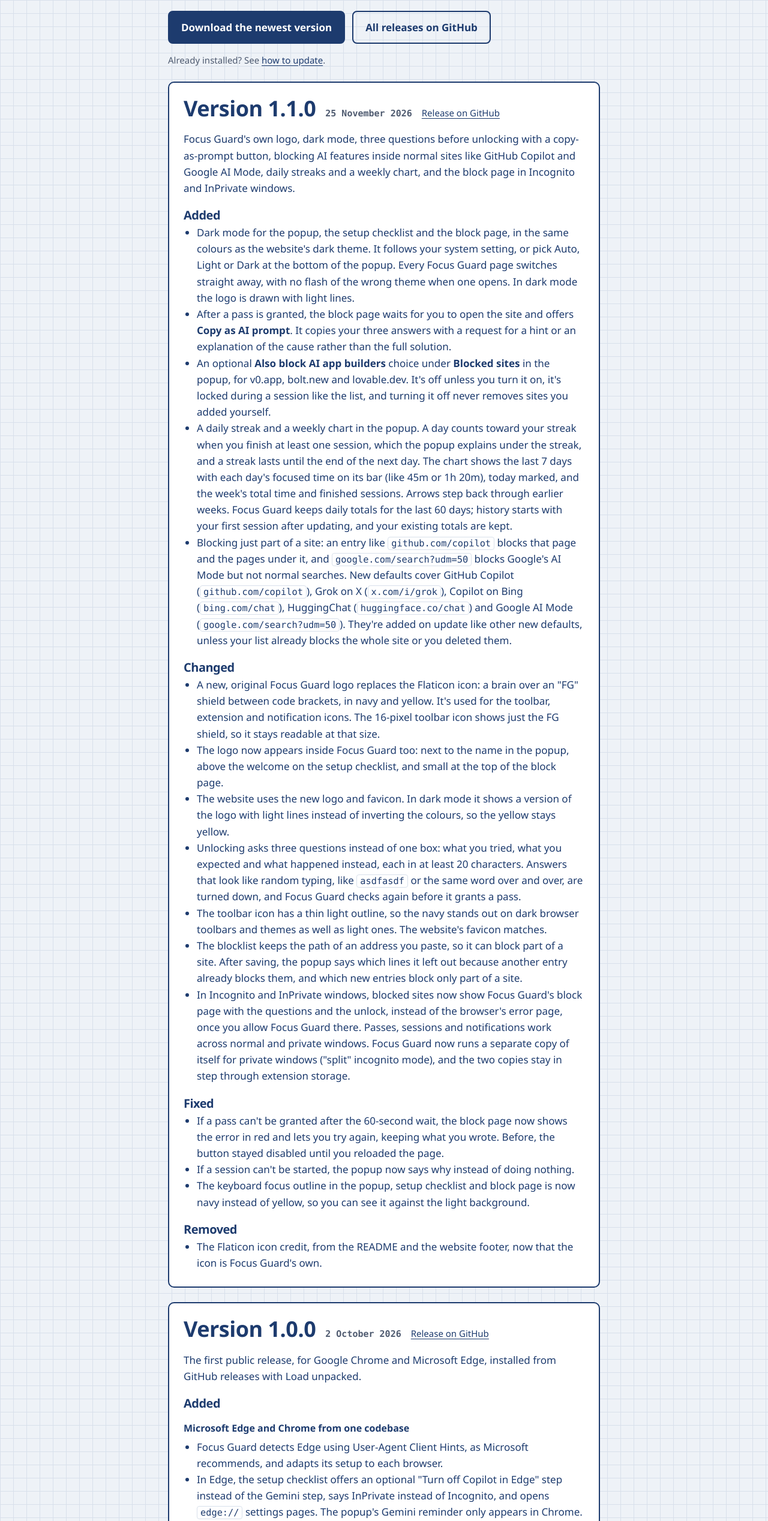
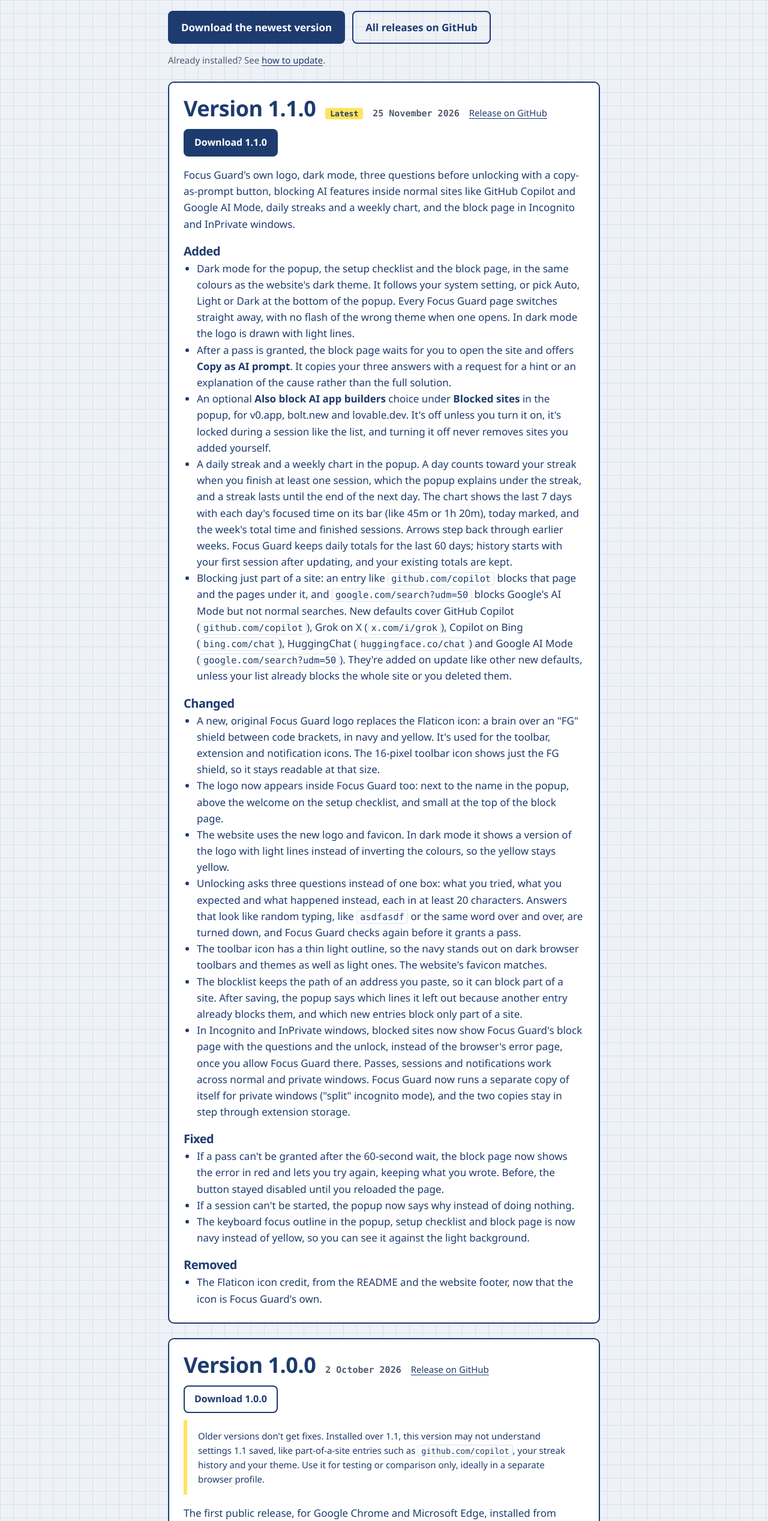
Before and after one commit to rishi555123/focus-guard, a browser extension: page site/releases.html in a window 1280 px wide. Shown: the part 264-2800 px from the top of the page at 60% size. Drawn offline with Linux system fonts and the light colour scheme.

Commit message:
Let visitors download every version from the releases page
Each version on site/releases.html gets a download button for its own
release asset, releases/download/vX.Y.Z/focus-guard-X.Y.Z.zip (both
releases have one, checked with gh). The newest is marked Latest with a
solid button; older ones get an outlined button and a note that they
don't get fixes and may not understand settings 1.1 saved (part-of-a-site
entries, streak history, theme), so they're for testing or comparison.
"Download the newest version" and "All releases on GitHub" stay at the
top, and the site's main download buttons still use
releases/latest/download/focus-guard.zip.

A site test checks every released version in CHANGELOG.md has exactly
one download for its own zip, that only the newest says Latest, and that
older versions carry the note. CONTRIBUTING says what to change on the
next release.

Co-Authored-By: Claude Opus 5.5 <noreply@anthropic.com>

```diff
--- a/site/assets/style.css
+++ b/site/assets/style.css
@@ -114,6 +114,7 @@ h3 { font-size: 21px; margin: 28px 0 8px; }
 .button:hover { filter: brightness(1.12); }
 .button.big { font-size: 20px; padding: 16px 26px; }
 .button.ghost { background: transparent; color: var(--ink); }
+.button.compact { font-size: 16px; padding: 8px 16px; }
 .actions { display: flex; flex-wrap: wrap; gap: 12px; align-items: center; margin: 24px 0 8px; }
 .small { font-size: 15px; }
 
@@ -151,6 +152,10 @@ ol.steps > li::before { content: counter(step); position: absolute; left: 0; top
 .release header { display: flex; flex-wrap: wrap; align-items: baseline; gap: 6px 16px; }
 .release h2 { margin: 0; }
 .release time { font: 600 15px var(--code); color: var(--pencil); }
+/* The newest version's tag, and each version's own download (see CONTRIBUTING.md) */
+.badge { font: 700 13px var(--code); color: var(--mark-text); background: var(--marker); padding: 2px 8px; border-radius: 4px; }
+.release-download { margin: 14px 0 0; }
+.note.older { font-size: 15px; margin: 12px 0 0; }
 .release h3 { font-size: 20px; margin: 20px 0 4px; }
 .release h4.group { font-size: 16px; margin: 18px 0 2px; }
 .release ul { margin: 4px 0; padding-left: 22px; }
--- a/site/releases.html
+++ b/site/releases.html
@@ -41,9 +41,11 @@
     <article class="release card" id="v1.1.0" aria-labelledby="h-v1.1.0">
       <header>
         <h2 id="h-v1.1.0">Version 1.1.0</h2>
+        <span class="badge">Latest</span>
         <time datetime="2026-11-25">25 November 2026</time>
         <a class="small" href="https://github.com/rishi555123/focus-guard/releases/tag/v1.1.0">Release on GitHub</a>
       </header>
+      <p class="release-download"><a class="button compact" href="https://github.com/rishi555123/focus-guard/releases/download/v1.1.0/focus-guard-1.1.0.zip">Download 1.1.0</a></p>
 <p>Focus Guard's own logo, dark mode, three questions before unlocking with a copy-as-prompt button, blocking AI features inside normal sites like GitHub Copilot and Google AI Mode, daily streaks and a weekly chart, and the block page in Incognito and InPrivate windows.</p>
 <h3>Added</h3>
 <ul>
@@ -80,6 +82,8 @@
         <time datetime="2026-10-02">2 October 2026</time>
         <a class="small" href="https://github.com/rishi555123/focus-guard/releases/tag/v1.0.0">Release on GitHub</a>
       </header>
+      <p class="release-download"><a class="button ghost compact" href="https://github.com/rishi555123/focus-guard/releases/download/v1.0.0/focus-guard-1.0.0.zip">Download 1.0.0</a></p>
+      <p class="note older">Older versions don't get fixes. Installed over 1.1, this version may not understand settings 1.1 saved, like part-of-a-site entries such as <code>github.com/copilot</code>, your streak history and your theme. Use it for testing or comparison only, ideally in a separate browser profile.</p>
 <p>The first public release, for Google Chrome and Microsoft Edge, installed from GitHub releases with Load unpacked.</p>
 <h3>Added</h3>
 <h4 class="group">Microsoft Edge and Chrome from one codebase</h4>
```
Also changed, not shown: tests/site.test.js (+21 -0 lines), 1 other file.
